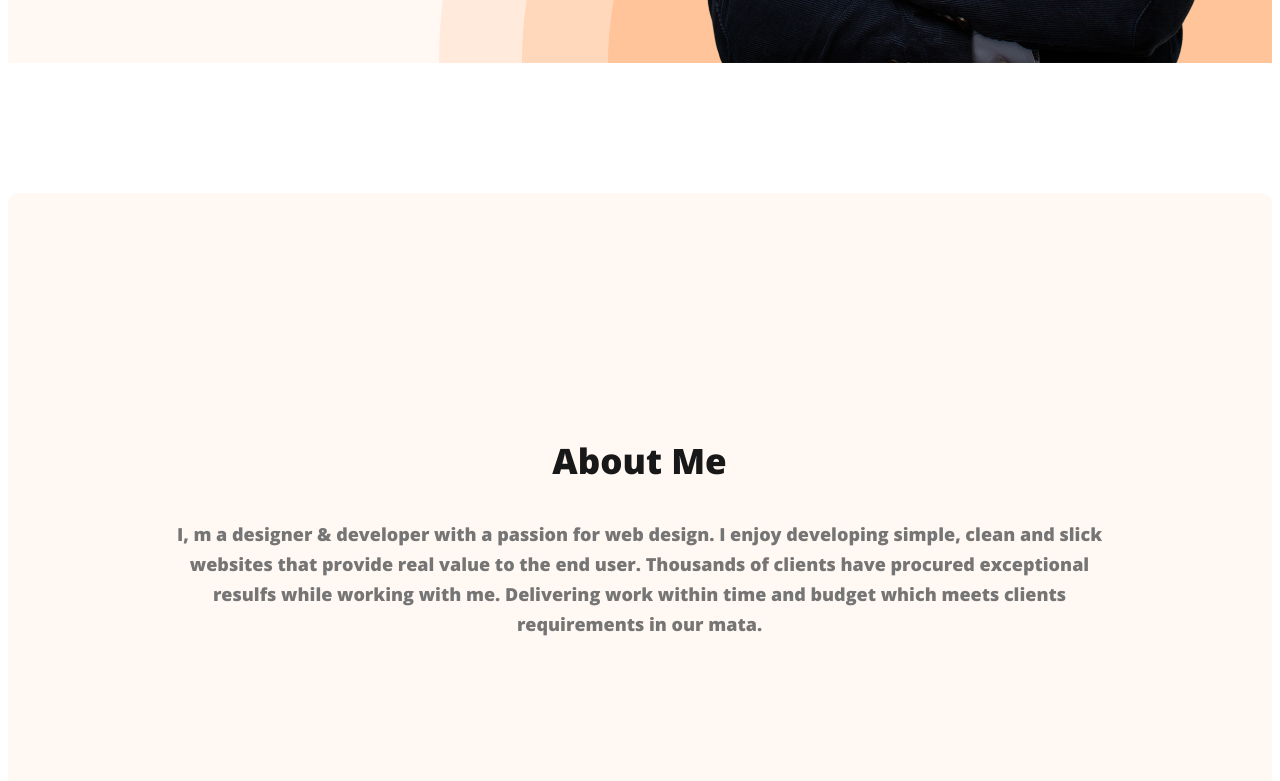
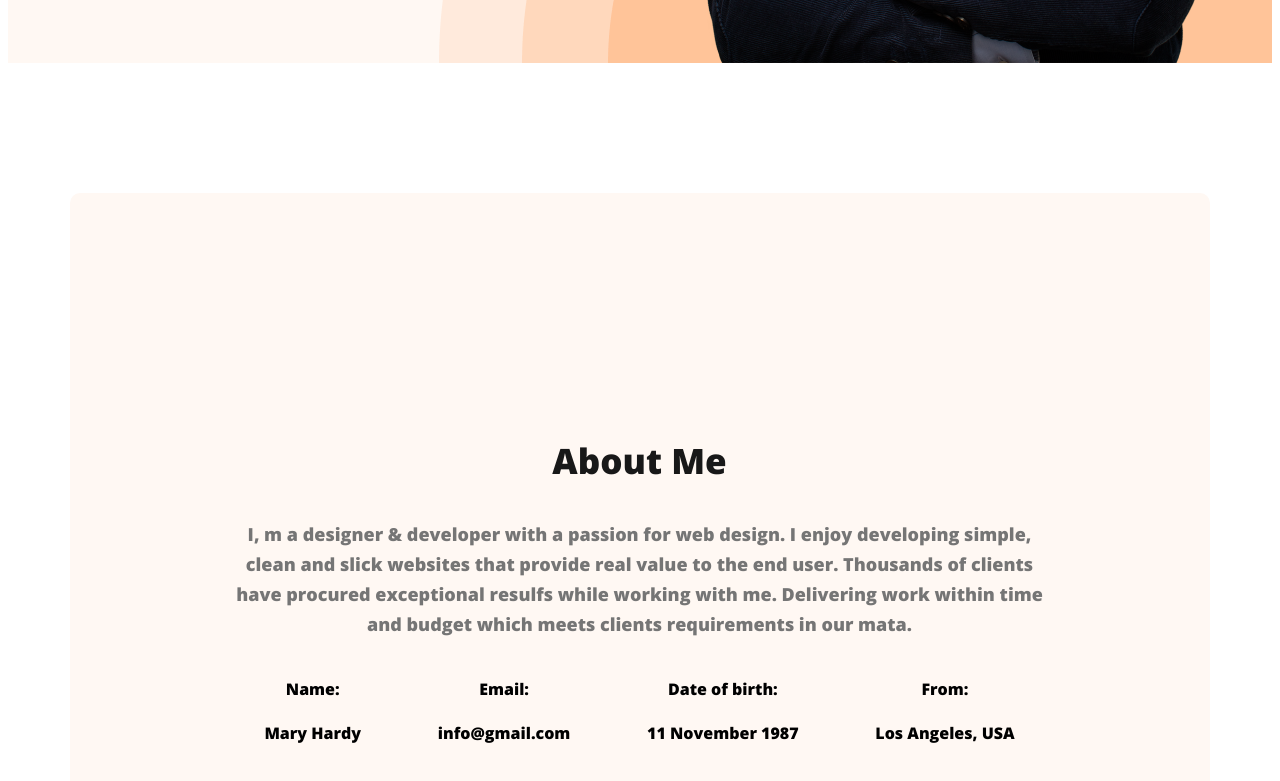
Before and after one commit to fahimrahman701/Webdeveloper-portfolio, a plain HTML site: page index.html in a window 1280 px wide. Shown: the part 802-1583 px from the top of the page. Drawn offline with nearby package versions, Linux system fonts and the light colour scheme.

Commit message:
added about information

```diff
--- a/index.html
+++ b/index.html
@@ -42,6 +42,25 @@
         <section class="about">
             <h3 class="section-title"> About Me</h3>
             <p class="section-description">I, m a designer & developer with a passion for web design. I enjoy developing simple, clean and slick websites that provide real value to the end user. Thousands of clients have procured exceptional resulfs while working with me. Delivering work within time and budget which meets clients requirements in our mata.</p>
+            <div class="about-info-container">
+                <!-- .about-info*4>h4.info-title+p.info-description -->
+                <div class="about-info">
+                    <h4 class="info-title">Name:</h4>
+                    <p class="info-description">Mary Hardy</p>
+                </div>
+                <div class="about-info">
+                    <h4 class="info-title">Email:</h4>
+                    <p class="info-description">info@gmail.com</p>
+                </div>
+                <div class="about-info">
+                    <h4 class="info-title">Date of birth:</h4>
+                    <p class="info-description">11 November 1987</p>
+                </div>
+                <div class="about-info">
+                    <h4 class="info-title">From:</h4>
+                    <p class="info-description">Los Angeles, USA</p>
+                </div>
+            </div>
         </section>
     </main>
 
--- a/styles/portfolio.css
+++ b/styles/portfolio.css
@@ -109,7 +109,10 @@ nav a {
 }
 
 /* main section style */
-
+main{
+    max-width: 1140px;
+    margin: 0 auto;
+}
 /* About section style */
 .about {
     padding: 209px 157px 221px 156px;
@@ -117,3 +120,9 @@ nav a {
     background-color: #FFF8F3;
     margin: 130px 0px;
 }
+
+.about-info-container{
+    display: flex;
+    justify-content: space-around;
+    text-align: center;
+}
```
